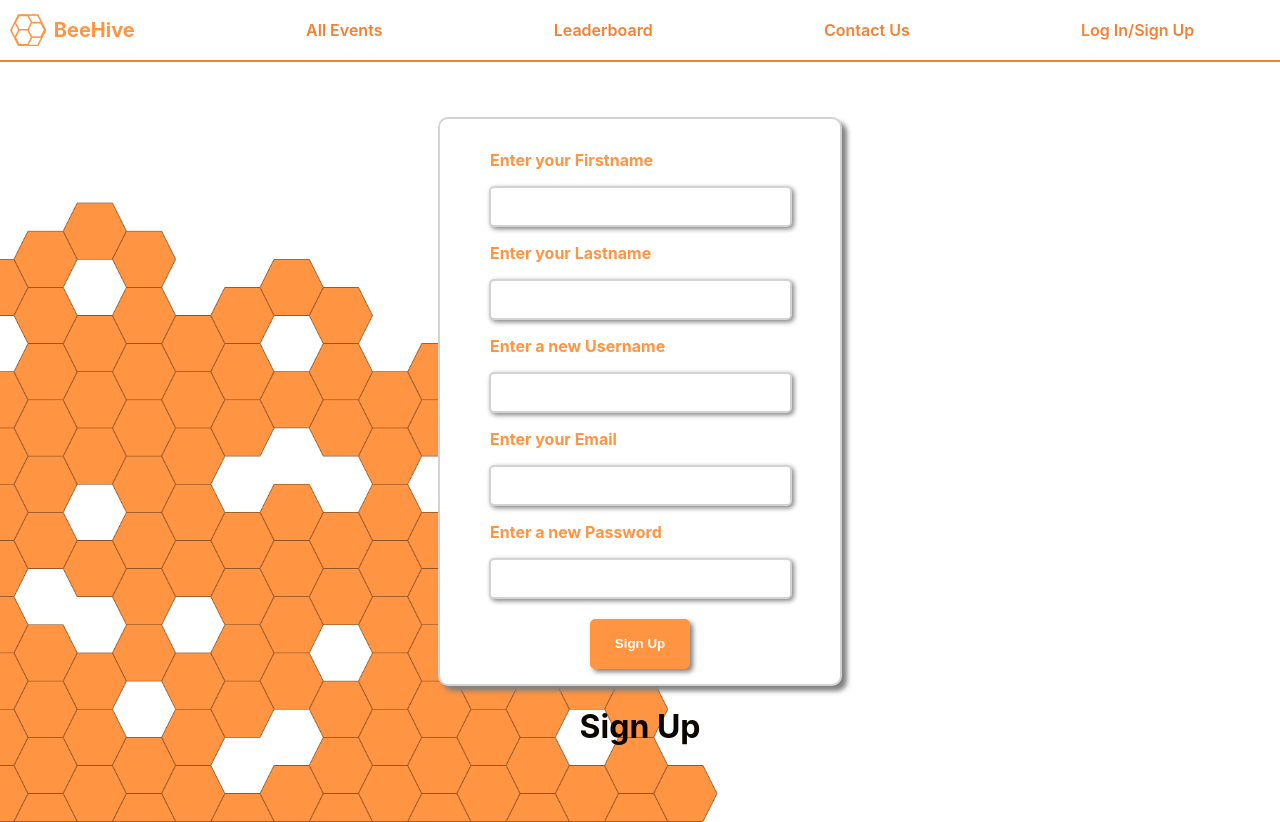
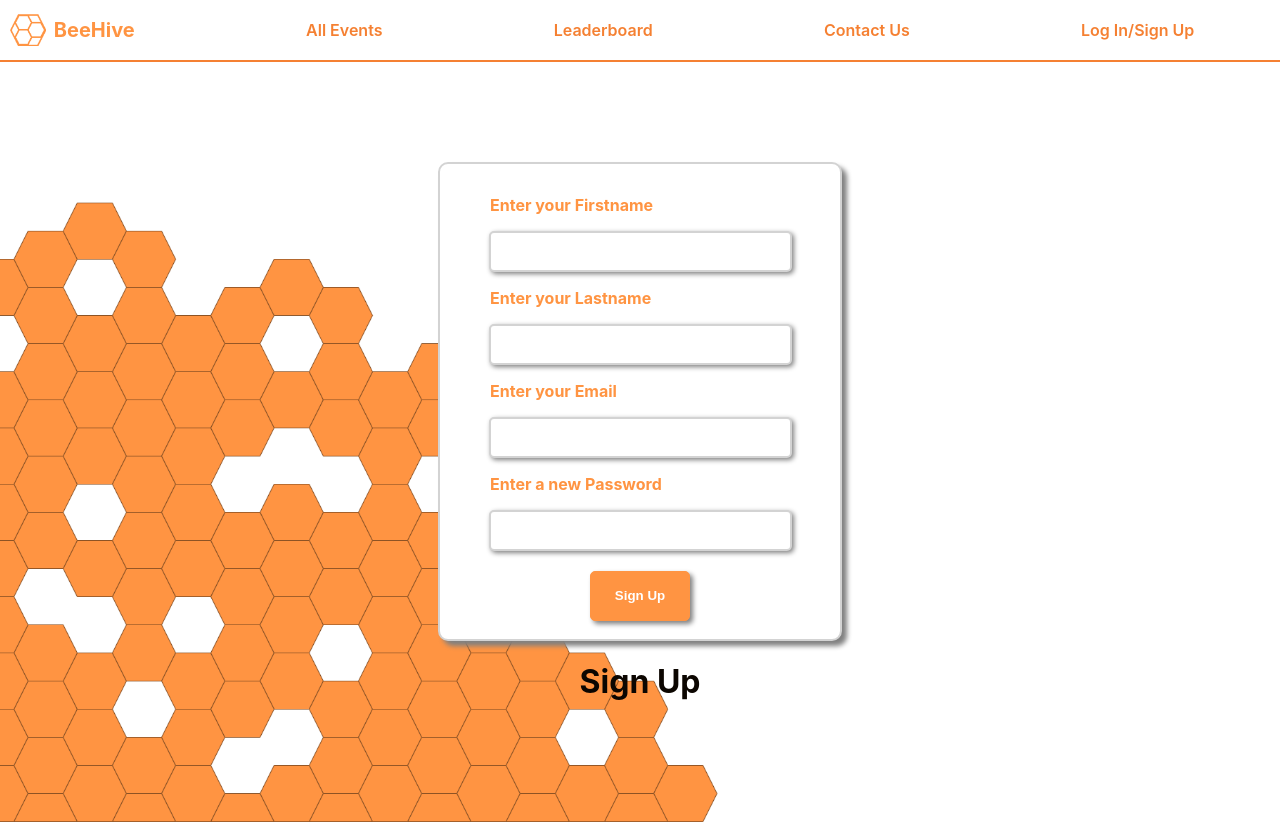
Before and after one commit to MuazAlhaidar/BeeHive, a React (Create React App) app in the folder client/: page /Signup in a window 1280 px wide. Built offline with nearby package versions, Linux system fonts and the light colour scheme.

Commit message:
changing the login.tsx thing

```diff
--- a/client/src/App.tsx
+++ b/client/src/App.tsx
@@ -16,12 +16,12 @@ import ResetReq from "./Pages/ResetReq";
 
 function App() {
   const [name, setName] = React.useState("");
-  const [id, setId] = React.useState(-1);
+  const [id, setId] = React.useState("");
   const [owner, setOwner] = React.useState(0);
 
   const logOut = () => {
     setName("");
-    setId(-1);
+    setId("");
     setOwner(0);
   };
 
--- a/client/src/CSS/SignUpPanel.css
+++ b/client/src/CSS/SignUpPanel.css
@@ -3,7 +3,7 @@
   border-radius: 10px;
   background-color: white;
   box-shadow: 5px 5px 5px gray;
-  height: 550px;
+  height: 460px;
   width: 400px;
   color: #ff9442;
   flex-direction: column;
--- a/client/src/Components/SignInPanel.tsx
+++ b/client/src/Components/SignInPanel.tsx
@@ -1,7 +1,16 @@
 import React from "react";
 import "../CSS/SignUpPanel.css";
 
-function SignInPanel(props: { addUser: any }) {
+interface IProps {
+  addUser: (
+    _firstname: string,
+    _lastname: string,
+    _password: string,
+    _email: string
+  ) => void;
+}
+
+function SignInPanel({ addUser }: IProps) {
   const [firstname, setFirstname] = React.useState("");
   const [lastname, setLastname] = React.useState("");
   const [username, setUsername] = React.useState("");
@@ -31,15 +40,6 @@ function SignInPanel(props: { addUser: any }) {
           />
         </div>
 
-        <p className="SignUpPanel-InputTitle">Enter a new Username</p>
-        <input
-          className="SignUpPanel-Input"
-          type="text"
-          onChange={(e) => setUsername(e.target.value)}
-          id="Username"
-          value={username}
-        />
-
         <p className="SignUpPanel-InputTitle">Enter your Email</p>
         <input
           className="SignUpPanel-Input"
@@ -61,9 +61,7 @@ function SignInPanel(props: { addUser: any }) {
       <div className="SignUpPanel-Buttons">
         <button
           className="SignUpPanel-SignUpButton"
-          onClick={() =>
-            props.addUser(firstname, lastname, username, password, email)
-          }
+          onClick={() => addUser(firstname, lastname, password, email)}
         >
           Sign Up
         </button>
--- a/client/src/Pages/LogIn.tsx
+++ b/client/src/Pages/LogIn.tsx
@@ -14,13 +14,14 @@ function LogIn(props: { setName: any; setId: any; setOwner: any }) {
     return API.login(username, password)
       .then((res) => {
         let data = res.data;
-        if (data[0] !== -1) {
+        if (data !== false) {
           setUser(username);
           setStatus(1);
           props.setName(username);
           props.setId(data[0]);
+          console.log(res.msg);
+          console.log(data[0]);
           store.dispatch(redux_id(data[0]));
-
           props.setOwner(data[1]);
           return true;
         } else {
--- a/client/src/Pages/MyEvents.tsx
+++ b/client/src/Pages/MyEvents.tsx
@@ -13,7 +13,10 @@ import { MemberInfo, EventInfo } from "../Interfaces";
 import { getFormattedDate, getFormattedTime } from "../DateAndTimeFormat";
 
 async function reload(user: string) {
+  console.log(`UserID: ${user}`);
   const _myevents = await API.getEventsForManager(user);
+  console.log(_myevents.msg);
+  console.log(_myevents.data);
   const _mymembers = await API.getEventMembers(user);
   const myevents = _myevents.data;
   const members = _mymembers.data;
--- a/client/src/Pages/SignUp.tsx
+++ b/client/src/Pages/SignUp.tsx
@@ -61,7 +61,6 @@ function SignUp(props: { setName: any; setId: any; setOwner: any }) {
       case 0:
         return (
           <div>
-            {" "}
             <h1> Welcome {user} </h1> <Redirect push to="/" />{" "}
           </div>
         );
--- a/client/src/api/User.ts
+++ b/client/src/api/User.ts
@@ -23,8 +23,8 @@ async function login(email: string, password: string): Promise<Message> {
         .collection("Users-WEB")
         .doc(email)
         .get()
-        .then((re2: any) => {
-          return genMessage(re2.data(), "success");
+        .then((res: any) => {
+          return genMessage(res.data(), "success");
         });
     })
     .catch((res: any) => genMessage(false, "failed to login"));
```
